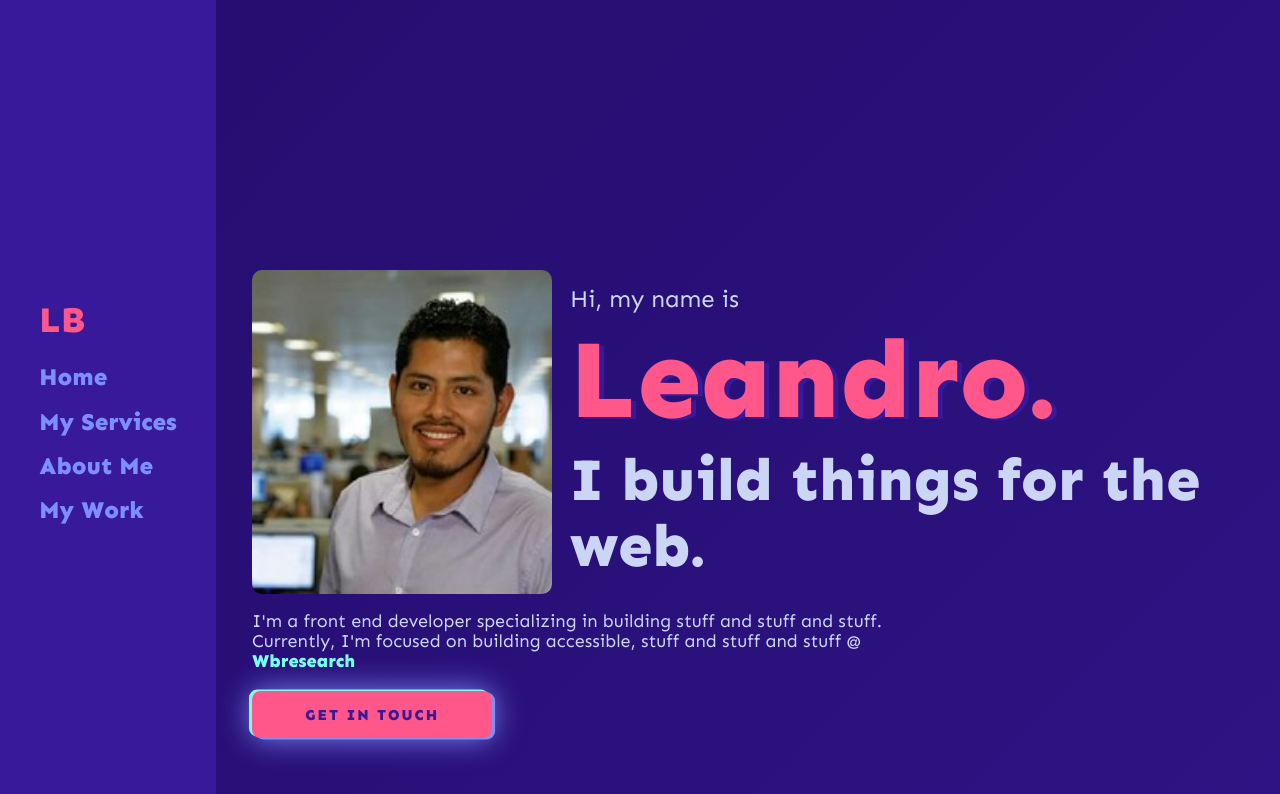
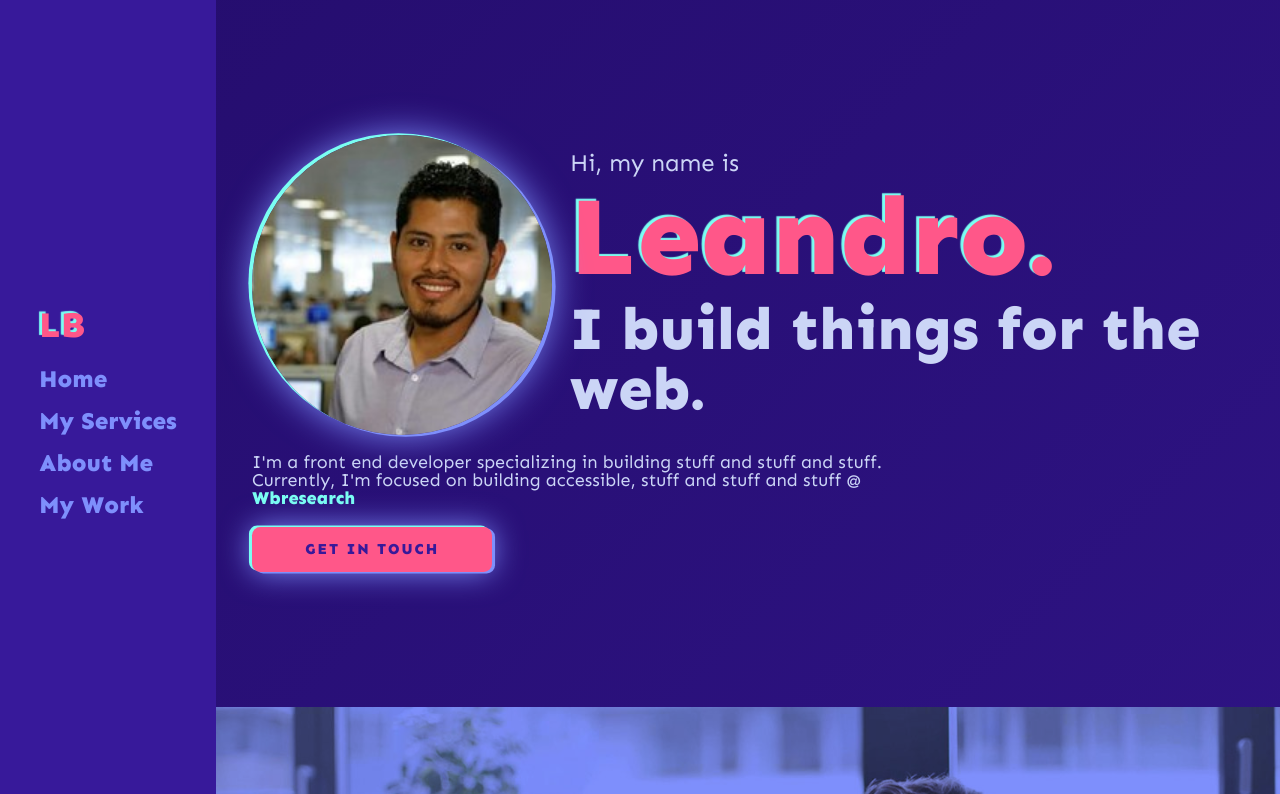
Before and after one commit to leo12534/leandrobermeo.com, a website built with Parcel: page docs/index.html in a window 1280 px wide. Shown: the top 794 px of the page. Built offline with nearby package versions, Linux system fonts and the light colour scheme.

Commit message:
add floating image of myself

```diff
--- a/docs/css/style.css
+++ b/docs/css/style.css
@@ -29,9 +29,11 @@
   --clr-accent-alt: hsl(174, 100%, 74%);
 
   /* Box Shadows */
-  --bs: 0px 4px 16px rgba(17, 17, 26, 0.05), 0px 8px 32px rgba(17, 17, 26, 0.05);
+  --bs: 0.2em 0.1em 0 var(--clr-light), -0.2em -0.1em 0 var(--clr-accent-alt),
+    0 0 2em var(--clr-light);
   /* Border Radius */
-  --br: 0.55em;
+  --br-rounded: 0.55em;
+  --br-circle: 10em;
   /* Transitions */
   --transition: all 0.35s ease-in-out;
 }
@@ -133,7 +135,7 @@ a:hover {
   letter-spacing: 2px;
   font-weight: var(--fw-bold);
   transition: var(--transition);
-  border-radius: var(--br);
+  border-radius: var(--br-rounded);
   /*  */
   box-shadow: 0.2em 0.1em 0 var(--clr-light),
     -0.2em -0.1em 0 var(--clr-accent-alt), 0 0 2em var(--clr-light);
@@ -153,7 +155,7 @@ p,
 h1,
 h2,
 h3 {
-  line-height: 1.1;
+  line-height: 1;
   margin: 0;
 }
 h1 {
@@ -164,6 +166,17 @@ h2 {
 }
 h3 {
   font-size: var(--fs-h3);
+}
+
+/* Text Shadow on hover transitions */
+.logo__text,
+.section__title--intro-name {
+  text-shadow: -3px -2px 1px var(--clr-accent-alt);
+  transition: var(--transition);
+}
+.logo__text:hover,
+.section__title--intro-name:hover {
+  text-shadow: 3px 1px 0px var(--clr-accent-alt);
 }
 
 .section__title {
@@ -179,7 +192,6 @@ h3 {
 .section__title--intro-name {
   color: var(--clr-accent);
   font-size: var(--fs-xl);
-  text-shadow: 5px 2px 0px var(--clr-dark);
 }
 
 .section__title--intro-name {
@@ -226,6 +238,9 @@ h3 {
   padding: 1em;
 }
 .logo {
+  color: var(--clr-accent);
+  margin-bottom: 1em;
+  margin-top: 0.5em;
   padding: 0 2em;
 }
 
@@ -302,8 +317,6 @@ h3 {
 
 @media (min-width: 1100px) {
   .logo {
-    color: var(--clr-accent);
-    margin-bottom: 1em;
     padding-left: 0;
   }
   .nav-toggle {
@@ -339,12 +352,11 @@ h3 {
 .hamburger,
 .hamburger::before,
 .hamburger::after {
-  background: var(--clr-accent);
+  background: var(--clr-accent-alt);
   width: 2em;
   height: 3px;
   border-radius: 1em;
   transition: var(--transition);
-  /* transition: transform 250ms ease-in-out; */
 }
 
 .hamburger::before,
@@ -366,11 +378,17 @@ h3 {
 .intro {
   max-width: 1100px;
   margin: 0 auto;
+  position: relative;
 }
 .intro__img {
-  border-radius: var(--br);
-  display: none;
+  border-radius: var(--br-circle);
+  width: 125px;
+  position: absolute;
+  top: 1em;
+  right: 2em;
+  box-shadow: var(--bs);
 }
+
 .intro__btn {
   margin-top: 1em;
   width: max-content;
@@ -378,8 +396,8 @@ h3 {
 
 @media (min-width: 800px) {
   .intro {
-    padding-top: 15em;
-    padding-bottom: 15em;
+    padding-top: 7.5em;
+    padding-bottom: 7.5em;
     /* Grid Layout */
     display: grid;
     grid-column-gap: 1em;
@@ -390,6 +408,11 @@ h3 {
     margin-top: 1em;
   }
   .intro__img {
+    position: relative;
+    top: 0em;
+    right: 0em;
+    width: 300px;
+    /*  */
     display: block;
     grid-row: 1/3;
     object-fit: cover;
--- a/docs/index.html
+++ b/docs/index.html
@@ -27,7 +27,7 @@
         <div class="container__wrapper--left--fixed">
           <header>
             <div class="logo">
-              <h1>LB</h1>
+              <h1 class="logo__text">LB</h1>
             </div>
             <button class="nav-toggle" aria-label="toggle navigation">
               <span class="hamburger"></span>
@@ -49,6 +49,8 @@
 
         <!-- Intro -->
         <section class="intro" id="home">
+          <img src="/img/intro-leo-img.jpg" alt="a picture of me looking cool" class="intro__img">
+
           <h1 class="section__title section__title--intro">Hi, my name is <p
               class="section__title section__title--intro-name"><strong>Leandro.</strong></p>
           </h1>
@@ -57,7 +59,6 @@
             and stuff and stuff. Currently, I'm focused on building accessible, stuff and stuff and stuff @ <a
               href="">Wbresearch</a>
           </p>
-          <img src="/img/intro-leo-img.jpg" alt="a picture of me looking cool" class="intro__img">
           <!-- <p class="section__subtitle section__subtitle--intro">Front End Developer</p> -->
           <a href="#work" class="btn intro__btn">Get In Touch</a>
         </section>
```
